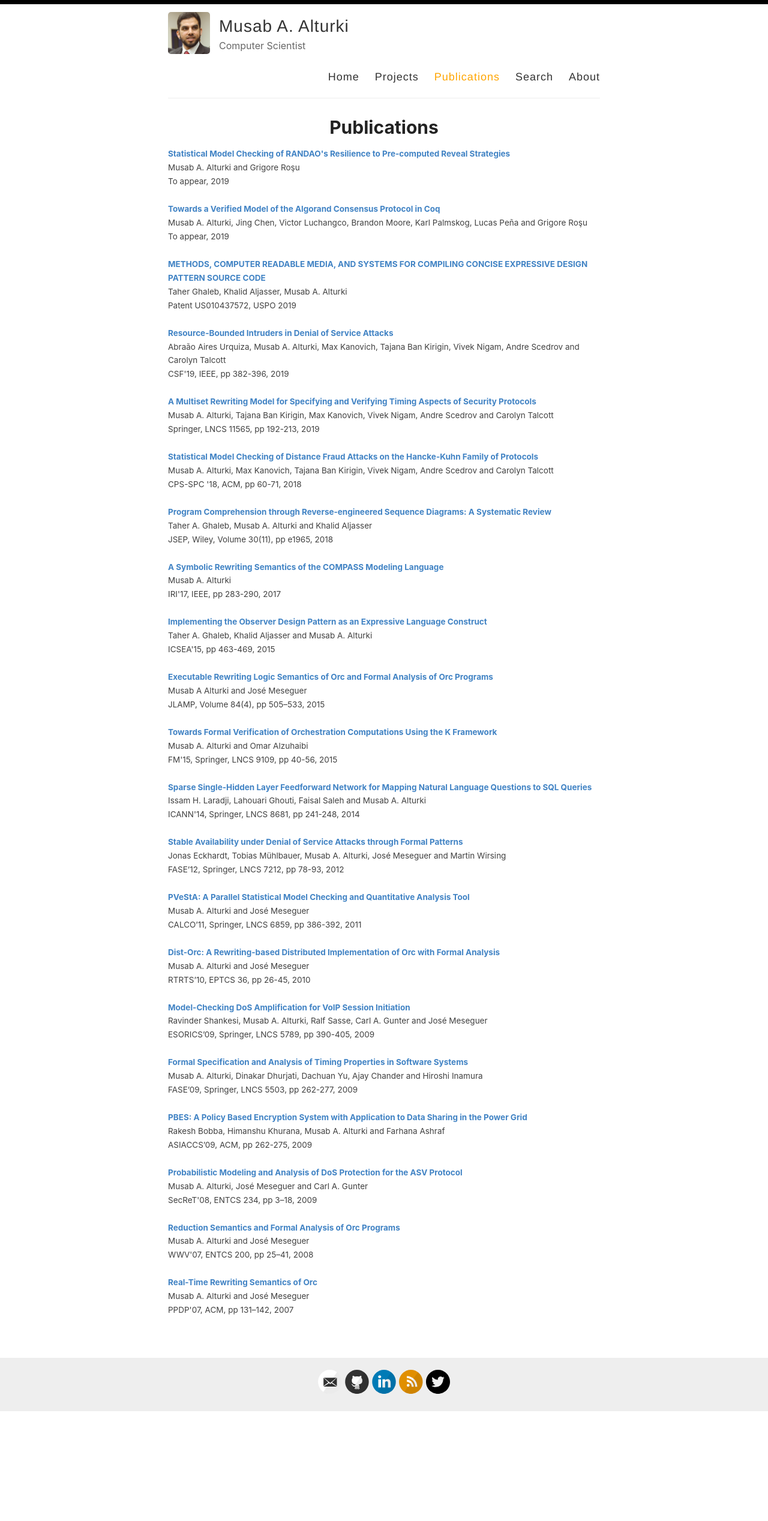
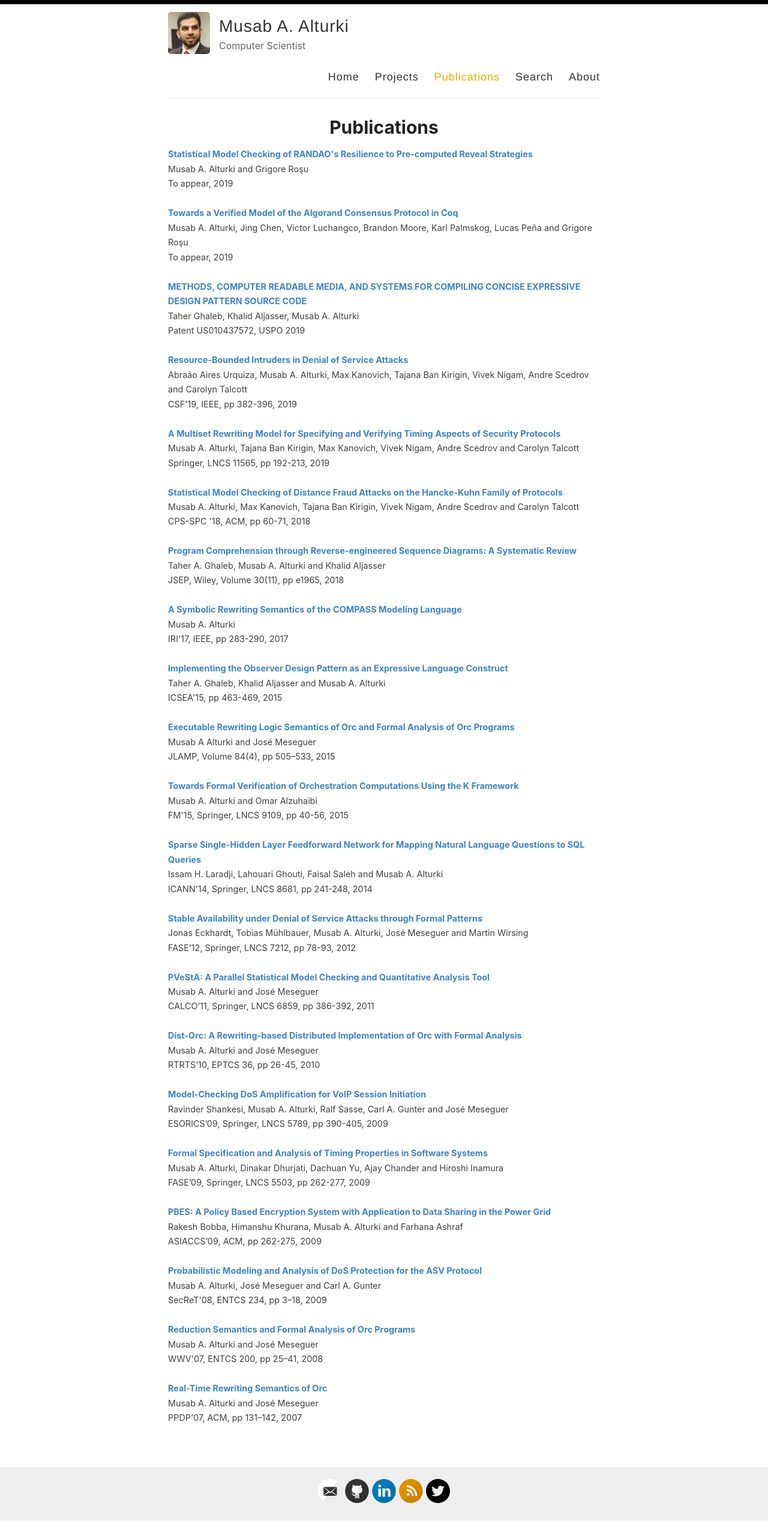
Before and after one commit to malturki/malturki-old.github.io, a Jekyll site: the page built from _pages/publications.md, in a window 1280 px wide. Shown: the whole page at 60% size. Built offline with Jekyll 4.4.1, drawn with Linux system fonts in a browser that asks for light colours; before the commit the page ends 2353 px from its top, so only the background shows below that.

Commit message:
Update style.scss

```diff
--- a/assets/style.scss
+++ b/assets/style.scss
@@ -159,7 +159,7 @@ table tr td :last-child {
 .pub-record {
   margin: 0px;
   padding: 0px;
-  font-size: 75%;
+  font-size: 80%;
 }
 
 .pub-title {
```
